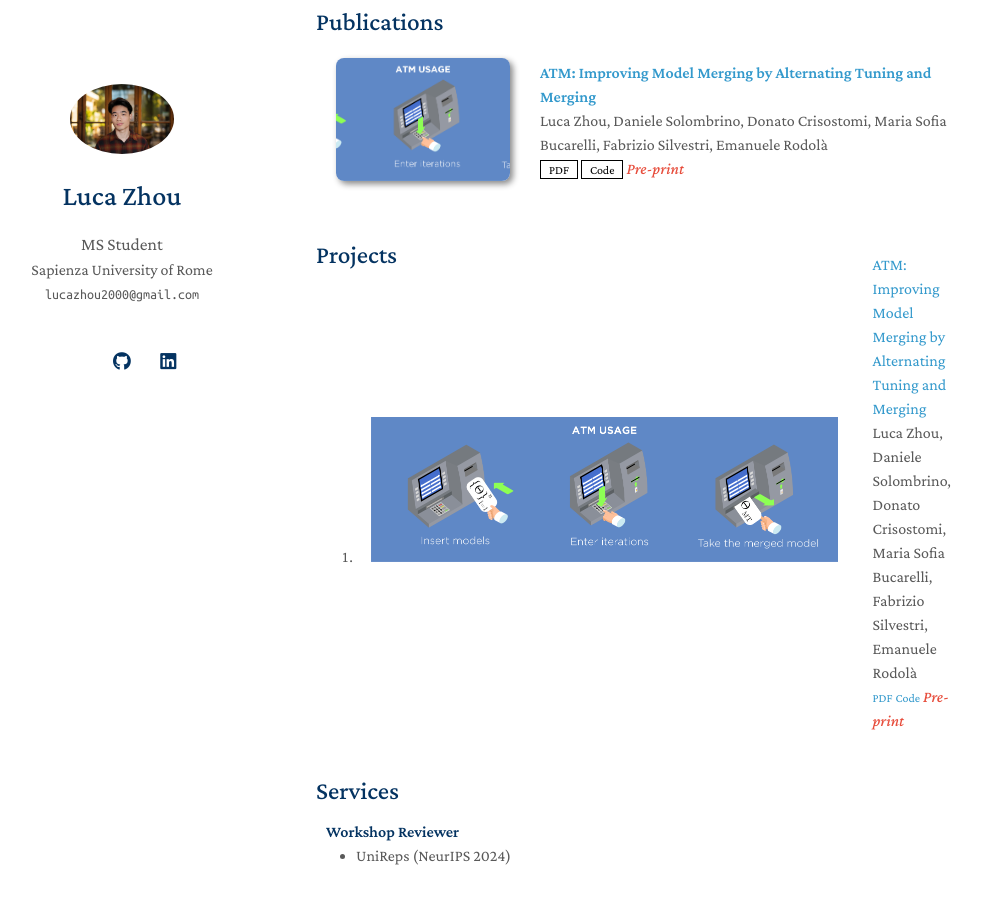
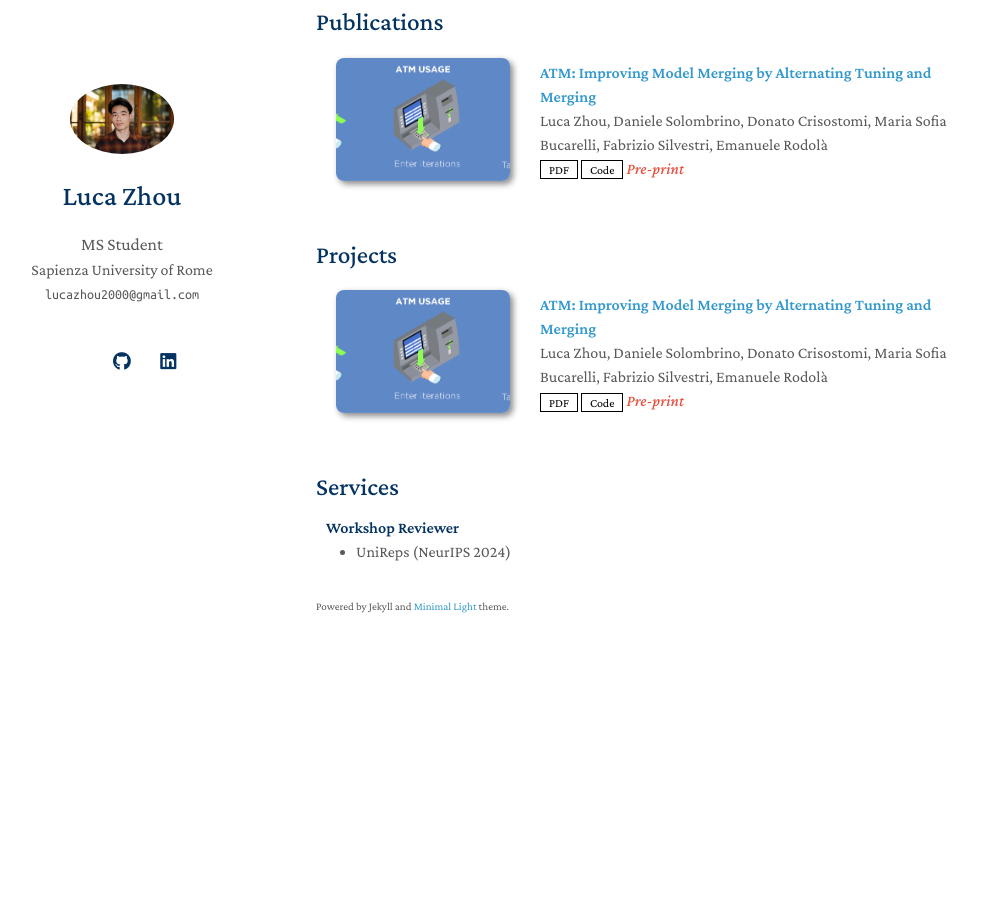
Before and after one commit to LuckerZOfficiaL/LuckerZOfficiaL.github.io, a Jekyll site: the page built from index.md, in a window 1280 px wide and 900 px high, scrolled down 486 px. Shown: the whole window, without its empty margins (154-1135 px from the left). Built offline with Jekyll 4.4.1, drawn with Linux system fonts in a browser that asks for light colours; a style sheet for code colours, icons or effects is not loaded; our own code applies the rules of GitHub Pages for plain Markdown files; after the commit the page ends 1173 px from its top, so only the background shows below that.

Commit message:
try to correct style

```diff
--- a/_includes/projects.md
+++ b/_includes/projects.md
@@ -1,6 +1,6 @@
 <h2 id="projects" style="margin: 2px 0px -15px;">Projects</h2>
 
-<div class="projects">
+<div class="publications">
 <ol class="bibliography">
 
 {% for link in site.data.publications.main %}
```
